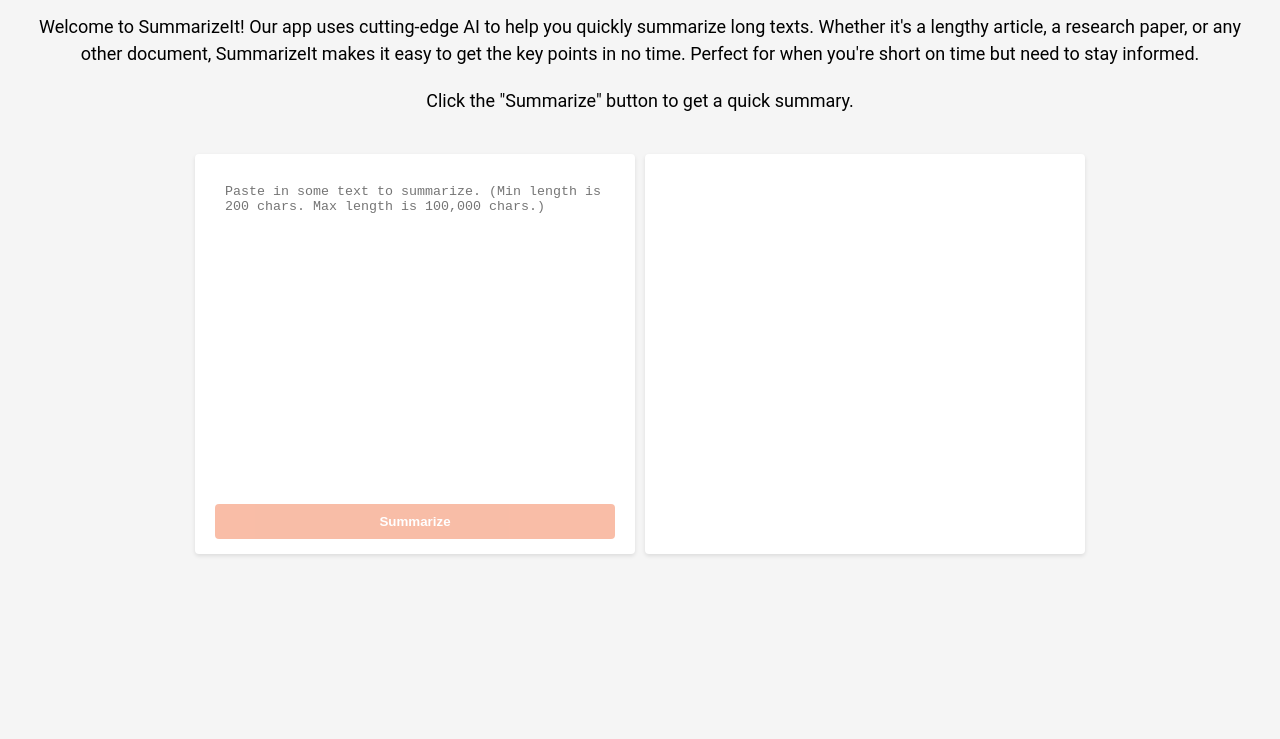
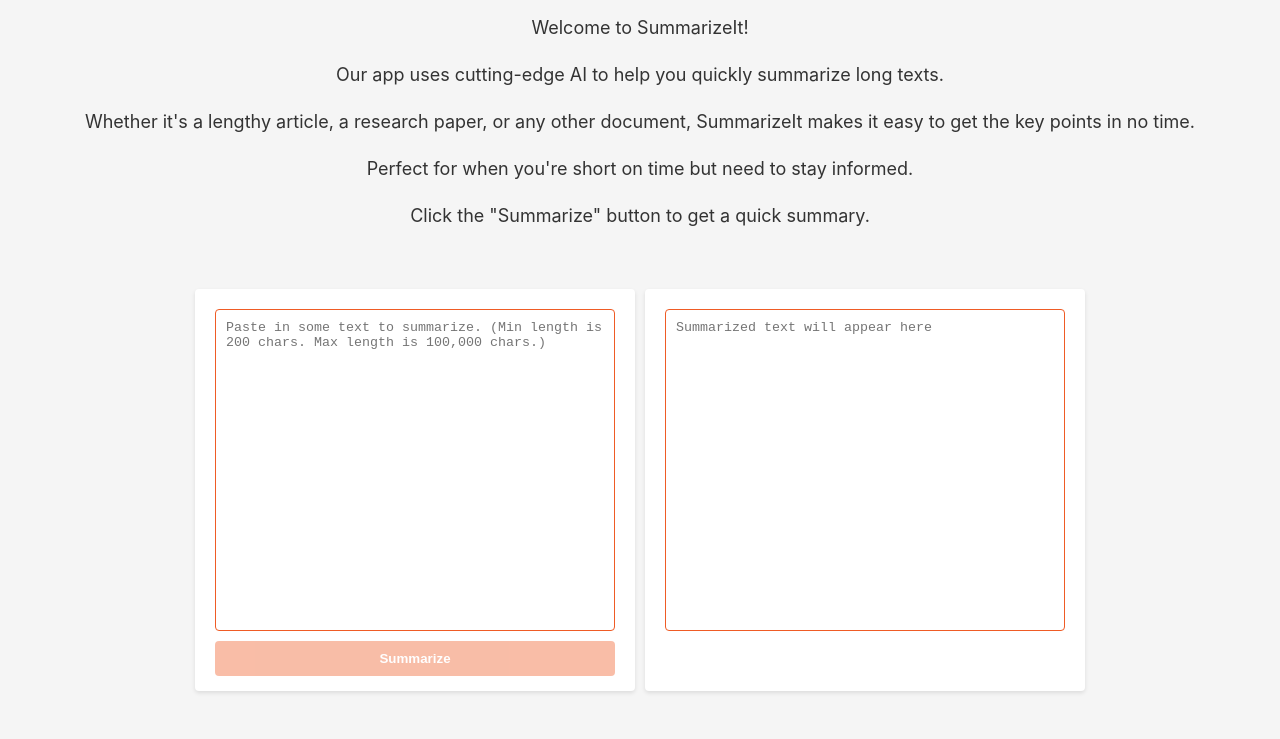
Before and after one commit to BeniNobel/SummarizeIt, a website: page public/index.html in a window 1280 px wide. Shown: the part 104-843 px from the top of the page. Before the commit the page ends 800 px from the top, so only its background shows below. Drawn offline with Linux system fonts and the light colour scheme.

Commit message:
chore: Update index.html and styles.css to improve UI layout and readability

```diff
--- a/public/index.html
+++ b/public/index.html
@@ -9,19 +9,32 @@
   </head>
   <body>
     <h1>SummarizeIt</h1>
-    <p> Welcome to SummarizeIt! Our app uses cutting-edge AI to help you quickly summarize long texts. Whether it's a lengthy article, a research paper, or any other document, SummarizeIt makes it easy to get the key points in no time. Perfect for when you're short on time but need to stay informed. </p>
-    <p> Click the "Summarize" button to get a quick summary. </p>
+
+    <p>Welcome to SummarizeIt!</p>
+
+    <p>Our app uses cutting-edge AI to help you quickly summarize long texts.</p>
+
+    <p>Whether it's a lengthy article, a research paper, or any other document, SummarizeIt makes it easy to get the key points in no time.</p>
+
+    <p>Perfect for when you're short on time but need to stay informed.</p>
+
+    <p>Click the "Summarize" button to get a quick summary.</p>
+
+    <br>
+
     <div class="container">
       <div class="text-box">
         <textarea id="text_to_summarize" name="text_to_summarize" placeholder="Paste in some text to summarize. (Min length is 200 chars. Max length is 100,000 chars.)" maxlength="100000"></textarea>
-        <button id="submit-button" class="submit-button" >
+        <button id="submit-button" class="submit-button">
           <span class="submit-button-text">Summarize</span>
         </button>
       </div>
+
       <div class="text-box">
-      <textarea id="summary" name="summarized_text" placeholder="Summarized text will appear here"> </textarea>
+        <textarea id="summary" name="summarized_text" placeholder="Summarized text will appear here"></textarea>
       </div>
-    </section>
+    </div>
+
     <script src="script.js"></script>
   </body>
 </html>
--- a/public/script.js
+++ b/public/script.js
@@ -34,7 +34,7 @@
     };
 
     try {
-        const response = await fetch('http://localhost:3000/summarize', requestOptions);
+        const response = await fetch('/summarize', requestOptions);
         const summary = await response.text();
 
         summarizedText.value = summary;
--- a/public/styles.css
+++ b/public/styles.css
@@ -1,14 +1,15 @@
 body {
-    font-family: 'Roboto', sans-serif;
+  font-family: -apple-system, BlinkMacSystemFont, "Segoe UI", Roboto, "Helvetica Neue", Arial, sans-serif;
   background-color: #f5f5f5;
   padding: 20px;
-    text-align: center
+  text-align: center;
+  color: #333;
 }
 
 h1 {
   text-align: center;
   font-weight: bold;
-    color: #333;
+  color: #ef5b25; /* Match with Summarize button */
   margin-bottom: 30px;
   font-size: 32px;
 }
@@ -35,13 +36,14 @@
   display: flex;
   flex-direction: column;
   padding: 20px;
-    background-color: #ffffff
+  background-color: #ffffff;
 }
 
 textarea {
   height: 300px;
   resize: none;
-    border: none;
+  border: 1px solid #ef5b25; /* Add a subtle border to match the button */
+  border-radius: 4px;
   padding: 10px;
   margin-bottom: 10px;
 }
@@ -63,18 +65,11 @@
   transition: all 0.2s;
 }
 
-  .submit-button:disabled{
-    position: relative;
+.submit-button:disabled {
   background-color: #ef5b25;
   color: #ffffff;
   opacity: 40%;
-    font-weight: bold;
-    border-radius: 4px;
-    border: none;
-    padding: 10px 20px;
-    border-radius: 4px;
-    cursor: pointer;
-    margin-bottom: -5px;
+  cursor: not-allowed;
 }
 
 .submit-button--loading .submit-button-text {
@@ -108,7 +103,6 @@
   from {
     transform: rotate(0turn);
   }
-
   to {
     transform: rotate(1turn);
   }
--- a/src/summarize.js
+++ b/src/summarize.js
@@ -20,11 +20,14 @@
         data: data
       };
 
+    console.log('Access Token:', process.env.ACCESS_TOKEN);
+
     try {
         const response = await axios.request(config);
         return response.data[0].summary_text;
     } catch (err) {
         console.log(err);
+        throw new Error('An error occurred while summarizing the text.');
     }
 }
 
```
Lines whose indentation alone changed are shown as unchanged.
